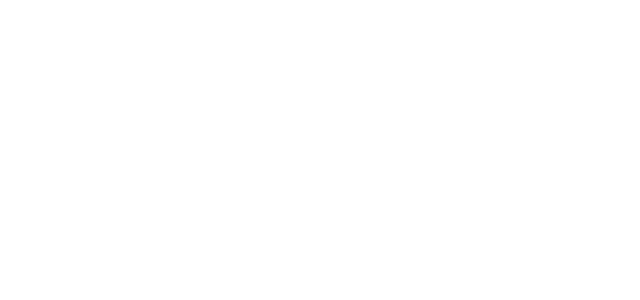
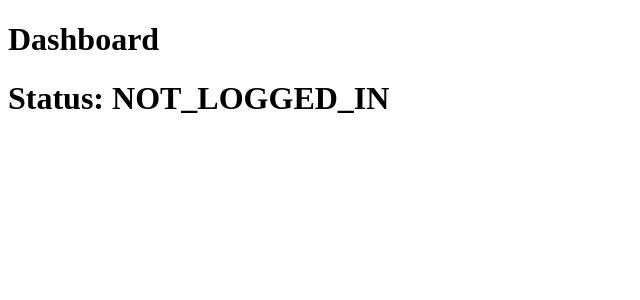
Before and after one commit to connorworthen/InstantEats-frontend, a React (Create React App) app: page /dashboard in a window 1280 px wide. Shown: the top 300 px of the page, without its empty margins (0-640 px from the left). Built offline with nearby package versions, Linux system fonts and the light colour scheme.

Commit message:
added dashboard

```diff
--- a/src/App.js
+++ b/src/App.js
@@ -1,7 +1,7 @@
 import React, { Component } from 'react';
 import { BrowserRouter, Switch, Route } from 'react-router-dom';
 import Home from './components/Home';
-// import Dashboard from './Dashboard';
+import Dashboard from './components/Dashboard';
 
 export default class App extends Component {
   constructor() {
@@ -24,7 +24,12 @@
               <Home {...props} loggedInStatus={this.state.loggedInStatus} />
             )}
             />
-            {/* <Route exact path={"/dashboard"} component={Dashboard} /> */}
+            <Route
+            exact path={"/dashboard"}
+            render={props => (
+              <Dashboard {...props} loggedInStatus={this.state.loggedInStatus} />
+            )}
+            />
           </Switch>
         </BrowserRouter>
       </div>
--- /dev/null
+++ b/src/components/Dashboard.js
@@ -0,0 +1,14 @@
+import React from 'react';
+
+const Dashboard = props => {
+  return (
+    <div>
+      <div>
+        <h1>Dashboard</h1>
+        <h1>Status: {props.loggedInStatus}</h1>
+      </div>
+    </div>
+  )
+}
+
+export default Dashboard;
```
Also changed, not shown: 1 other file (tests, documents, lock files or other folders).
